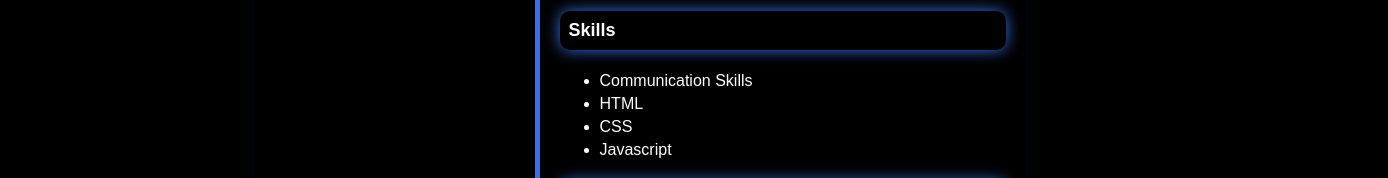
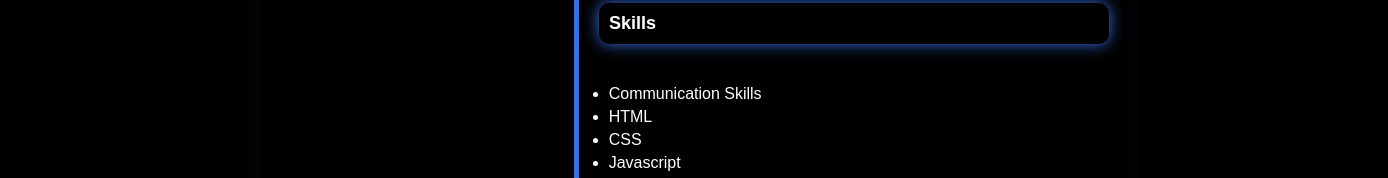
Before and after one commit to Osamahassan2005/Hackathon-Milestones, a plain HTML site: page hackathon/milestone 1/index.html in a window 1280 px wide. Shown: the part 644-822 px from the top of the page, 1388 px wide, since content can reach past the window. Drawn offline with Linux system fonts and the light colour scheme; a script that the page names is missing.

Commit message:
style.css

```diff
--- a/hackathon/milestone 1/style.css
+++ b/hackathon/milestone 1/style.css
@@ -3,7 +3,7 @@
 body {
     font-family: 'Arial', sans-serif;
     background-color: black;
-    width: 90%
+    width: 85%;
     margin: 0;
     padding: 150px;
 }
@@ -53,8 +53,8 @@ h3 {
 }
 
 ul {
-    list-style-type: fill round;
-    padding: 10;
+    list-style-type: disc;
+    padding: 10px;
     margin: 10px 0;
 }
 
```
